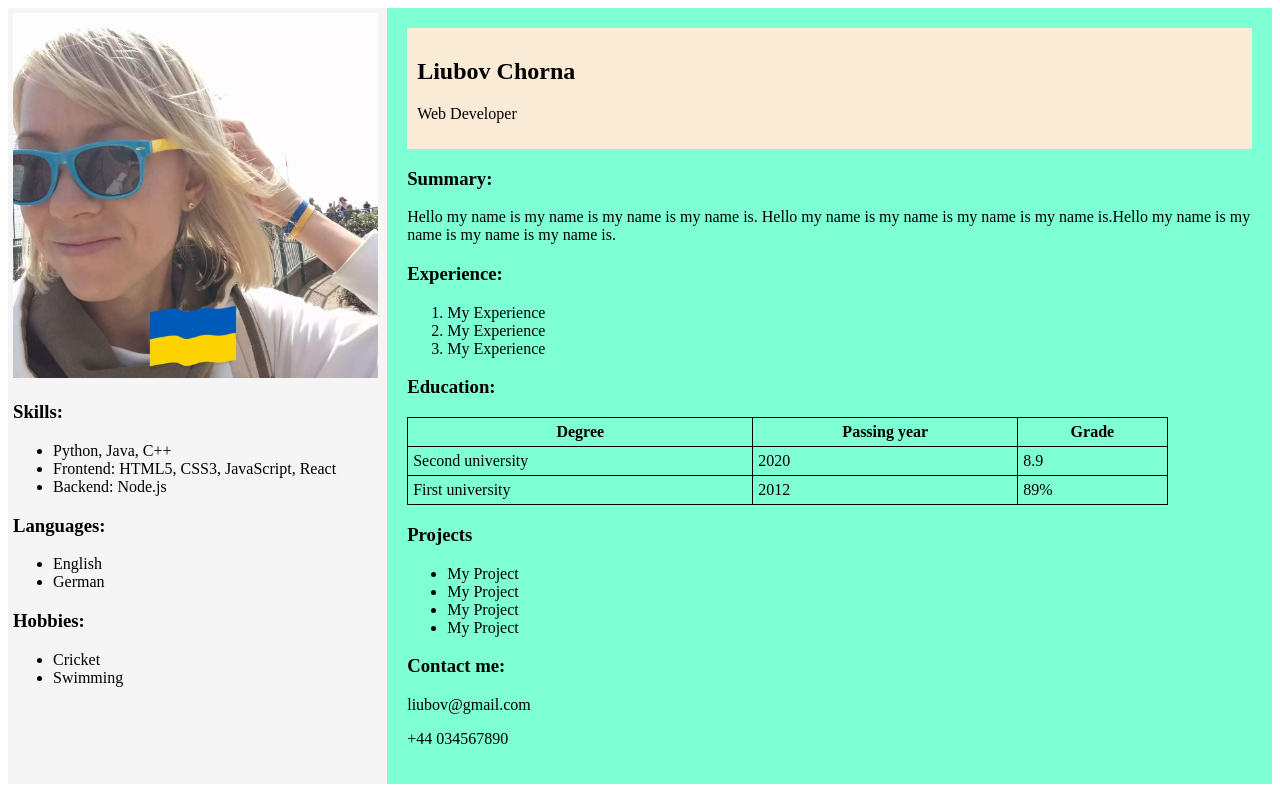
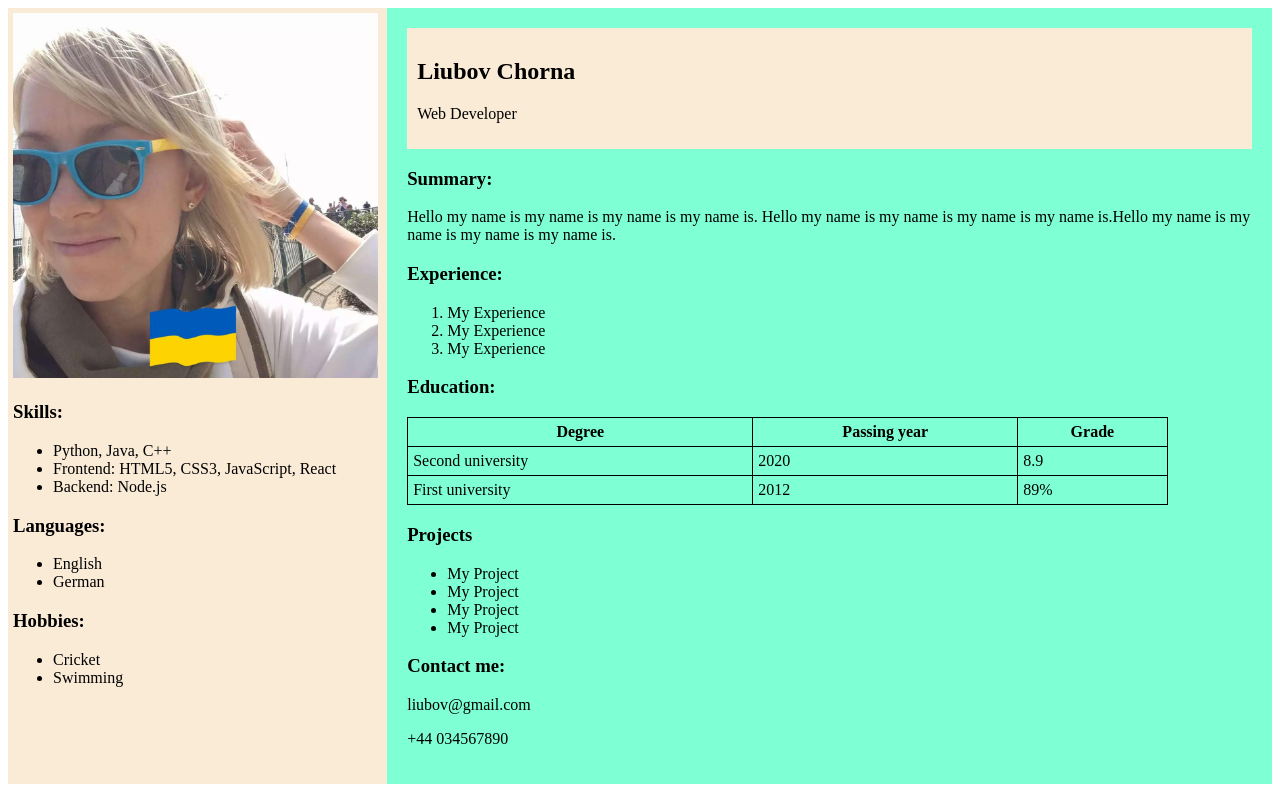
Before and after one commit to Lchorna/Homework-repo, a plain HTML site: page Index.html in a window 1280 px wide. Drawn offline with Linux system fonts and the light colour scheme.

Commit message:
new colour

```diff
--- a/resume.css
+++ b/resume.css
@@ -11,7 +11,7 @@
 
 .left{
     position: initial;
-    background-color: whitesmoke;
+    background-color: antiquewhite;
     padding: 5px;
 }
 
```
